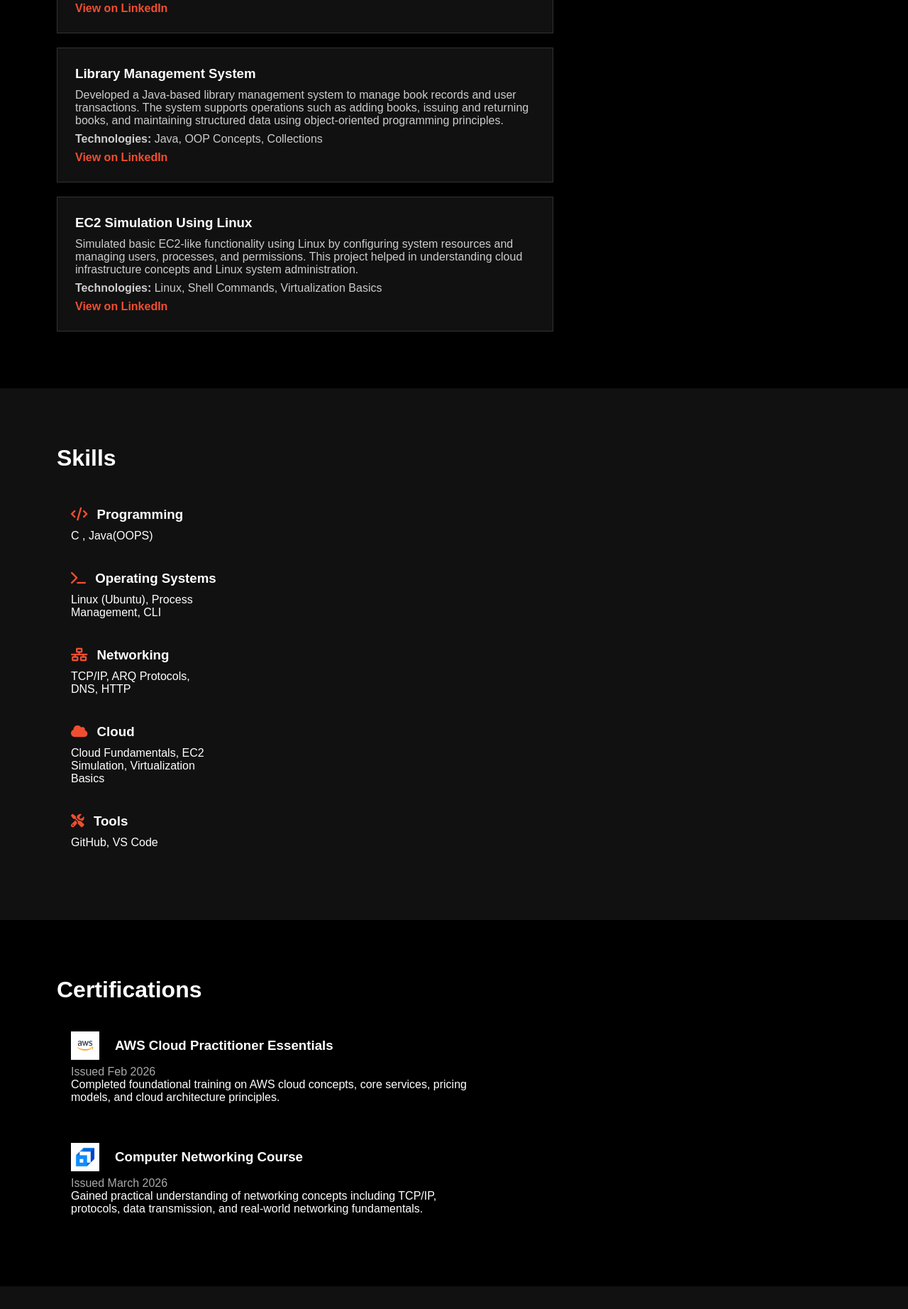
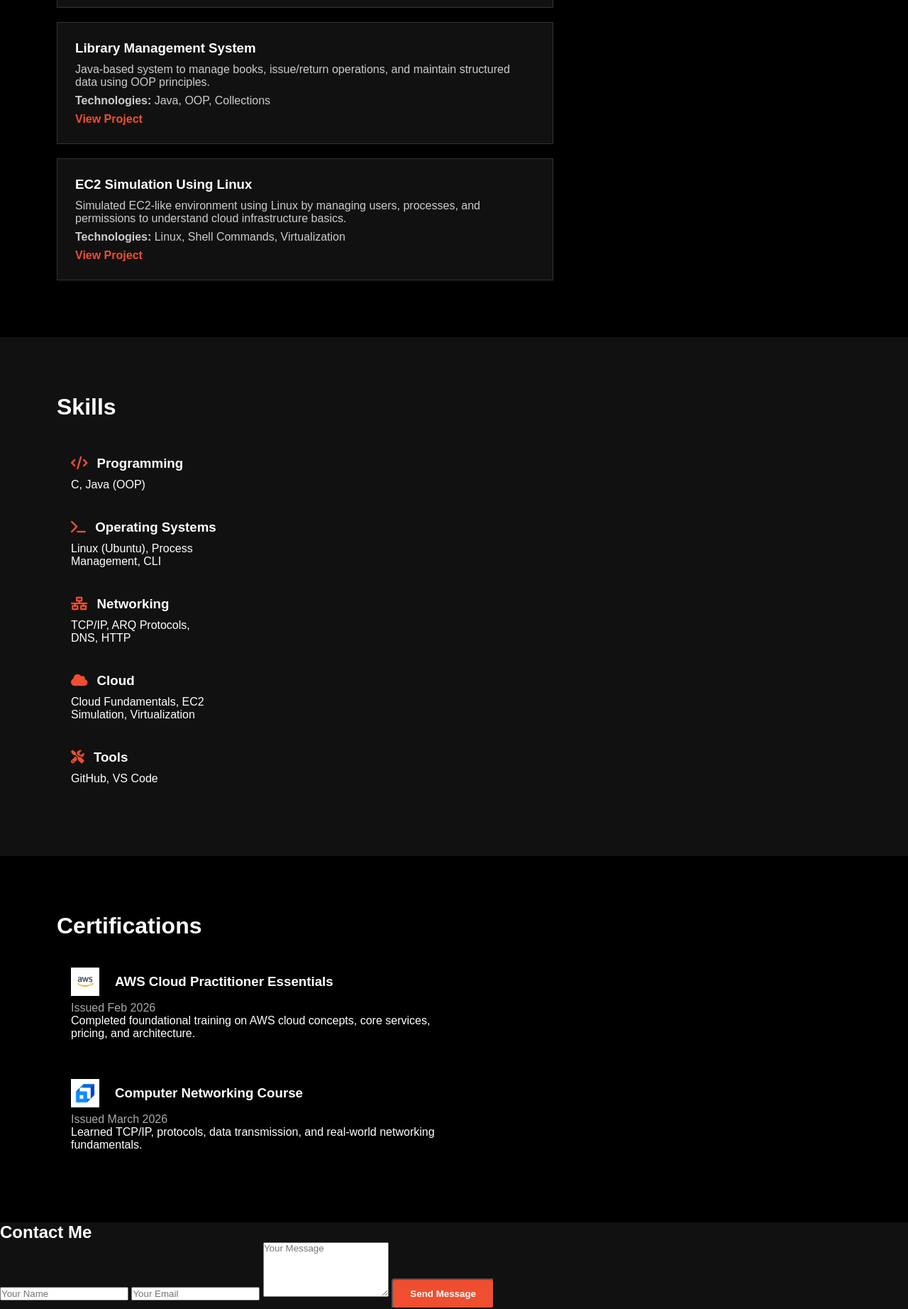
Before and after one commit to Madhav957/madhav-portfolio, a plain HTML site: page index.html in a window 1280 px wide. Shown: the part 1098-2942 px from the top of the page at 71% size. Before the commit the page ends 2910 px from the top, so only its background shows below. Drawn offline with nearby package versions, Linux system fonts and the light colour scheme.

Commit message:
Update index.html

```diff
--- a/index.html
+++ b/index.html
@@ -8,15 +8,10 @@
     <link rel="stylesheet" href="https://cdnjs.cloudflare.com/ajax/libs/font-awesome/6.5.0/css/all.min.css">
 </head>
 <body>
-
 <section class="hero">
-
-        <!-- LEFT PANEL -->
     <div class="left">
         <img src="madhav.jpeg" alt="Madhav Jayanti">
     </div>
-
-        <!-- RIGHT PANEL -->
     <div class="right">
         <h1>Madhav Jayanti</h1>
         <h3>Computer Science Undergraduate</h3>
@@ -25,64 +20,56 @@
             <span id="typing-text"></span><span class="cursor"></span>
         </p>
 
-
-
         <div class="buttons">
-                <a href="#projects" class="btn primary" target="_blank">View Projects</a>
-                <a href="resume.pdf" class="btn secondary"target="_blank">Download CV</a>
+            <a href="#projects" class="btn primary">View Projects</a>
+            <a href="resume.pdf" class="btn secondary" target="_blank">Download CV</a>
         </div>
 
         <div class="socials">
             <a href="https://github.com/Madhav957" target="_blank">GitHub</a>
-                <a href="https://www.linkedin.com/in/madhav-jayanti-35ab46379/"target="_blank">LinkedIn</a>
-
+            <a href="https://www.linkedin.com/in/madhav-jayanti-35ab46379/" target="_blank">LinkedIn</a>
         </div>
     </div>
 
 </section>
-
-    <!-- PROJECTS SECTION -->
 <section id="projects" class="projects">
     <h2>Projects</h2>
 
     <div class="project-card">
         <h3>ATM Simulation System</h3>
         <p>
-            A console-based application that simulates the working of an Automated Teller Machine (ATM).
-            The system allows users to perform basic banking operations such as balance inquiry, cash withdrawal, deposit, and PIN verification, ensuring proper validation and logical flow.
+            A console-based application that simulates ATM operations like balance inquiry, withdrawal, deposit, and PIN verification with proper validation.
         </p>
-        <p><strong>Technologies:</strong>  C, File Handling, Control Structures</p>
-        <a href="https://www.linkedin.com/in/madhav-jayanti-35ab46379/"target="_blank">View on LinkedIn</a>
+        <p><strong>Technologies:</strong> C, File Handling, Control Structures</p>
+        <a href="https://www.linkedin.com/in/madhav-jayanti-35ab46379/" target="_blank">View Project</a>
     </div>
 
     <div class="project-card">
         <h3>Library Management System</h3>
         <p>
-            Developed a Java-based library management system to manage book records and user transactions.
-         The system supports operations such as adding books, issuing and returning books, and maintaining structured data using object-oriented programming principles.
+            Java-based system to manage books, issue/return operations, and maintain structured data using OOP principles.
         </p>
-        <p><strong>Technologies:</strong> Java, OOP Concepts, Collections</p>
-        <a href="https://www.linkedin.com/in/madhav-jayanti-35ab46379/"target="_blank">View on LinkedIn</a>
+        <p><strong>Technologies:</strong> Java, OOP, Collections</p>
+        <a href="https://www.linkedin.com/in/madhav-jayanti-35ab46379/" target="_blank">View Project</a>
     </div>
+
     <div class="project-card">
         <h3>EC2 Simulation Using Linux</h3>
         <p>
-        Simulated basic EC2-like functionality using Linux by configuring system resources and managing users, processes, and permissions.
-        This project helped in understanding cloud infrastructure concepts and Linux system administration.
+            Simulated EC2-like environment using Linux by managing users, processes, and permissions to understand cloud infrastructure basics.
         </p>
-        <p><strong>Technologies:</strong> Linux, Shell Commands, Virtualization Basics</p>
-        <a href="https://www.linkedin.com/in/madhav-jayanti-35ab46379/"target="_blank">View on LinkedIn</a>
+        <p><strong>Technologies:</strong> Linux, Shell Commands, Virtualization</p>
+        <a href="https://www.linkedin.com/in/madhav-jayanti-35ab46379/" target="_blank">View Project</a>
     </div>
 </section>
-<!-- SKILLS SECTION -->
 <section class="skills">
     <h2>Skills</h2>
+
     <div class="skill-box">
         <h3><i class="fas fa-code"></i> Programming</h3>
-    <p>
-        C , Java(OOPS)
-    </p>
+        <p>C, Java (OOP)</p>
     </div>
+
     <div class="skill-box">
         <h3><i class="fas fa-terminal"></i> Operating Systems</h3>
         <p>Linux (Ubuntu), Process Management, CLI</p>
@@ -95,7 +82,7 @@
 
     <div class="skill-box">
         <h3><i class="fas fa-cloud"></i> Cloud</h3>
-    <p>Cloud Fundamentals, EC2 Simulation, Virtualization Basics</p>
+        <p>Cloud Fundamentals, EC2 Simulation, Virtualization</p>
     </div>
 
     <div class="skill-box">
@@ -103,18 +90,17 @@
         <p>GitHub, VS Code</p>
     </div>
 </section>
-
-<!-- CERTIFICATIONS SECTION -->
 <section class="certifications">
     <h2>Certifications</h2>
+
     <div class="cert-box">
         <h3>
             <img src="aws.png" class="cert-icon">
             AWS Cloud Practitioner Essentials
         </h3>
+        <p style="color: darkgrey;">Issued Feb 2026</p>
         <p>
-     <p style="color: darkgrey;">Issued Feb 2026</p>
-     Completed foundational training on AWS cloud concepts, core services, pricing models, and cloud architecture principles.
+            Completed foundational training on AWS cloud concepts, core services, pricing, and architecture.
         </p>
     </div>
 
@@ -123,13 +109,31 @@
             <img src="scaler.png" class="cert-icon">
             Computer Networking Course
         </h3>
+        <p style="color: darkgrey;">Issued March 2026</p>
         <p>
-    <p style="color: darkgrey;">Issued March 2026</p>
-     Gained practical understanding of networking concepts including TCP/IP, protocols, data transmission, and real-world networking fundamentals.
+            Learned TCP/IP, protocols, data transmission, and real-world networking fundamentals.
         </p>
     </div>
+</section>
+<section class="contact" id="contact">
+    <h2>Contact Me</h2>
 
+    <form id="contact-form">
+        <input type="text" name="name" placeholder="Your Name" required>
+        <input type="email" name="email" placeholder="Your Email" required>
+        <textarea name="message" placeholder="Your Message" rows="5" required></textarea>
+
+        <button type="submit" class="btn primary">Send Message</button>
+    </form>
 </section>
+<script src="https://cdn.jsdelivr.net/npm/emailjs-com@3/dist/email.min.js"></script>
+
+<script>
+(function(){
+    emailjs.init("eqx5NhSRYNrtoAEdJ");
+})();
+</script>
 <script src="script.js"></script>
+
 </body>
 </html>
```
Lines whose indentation alone changed are shown as unchanged.
